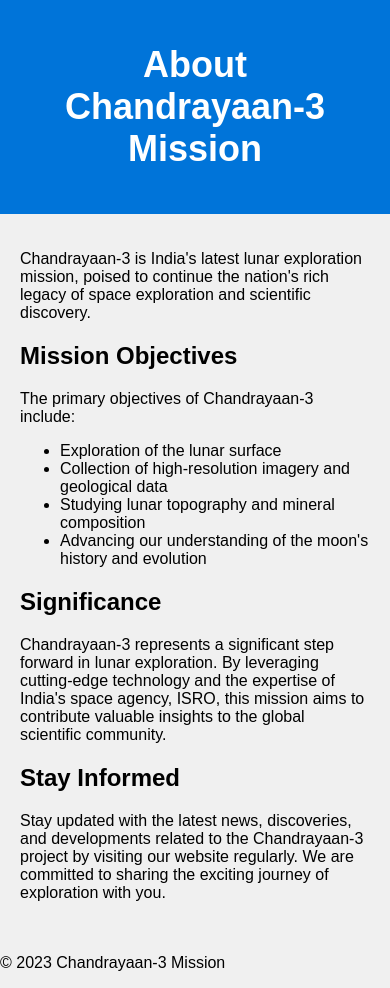
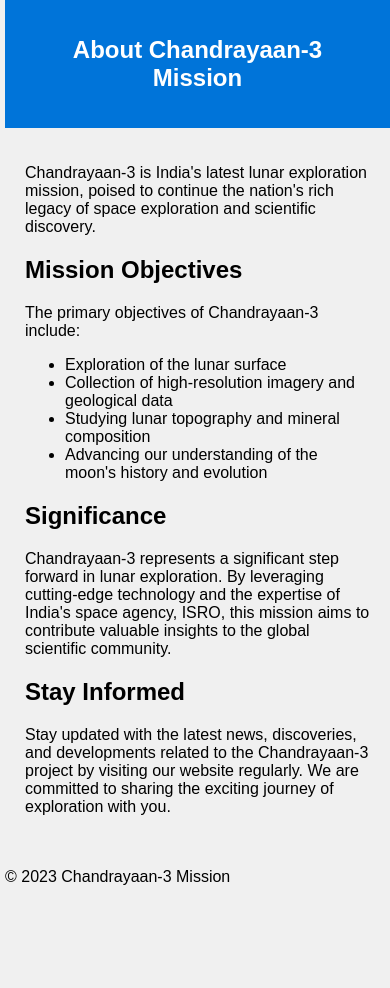
Before and after one commit to Chandan265/Chandrayaan-3_In_html, a plain HTML site: page about.html in a window 390 px wide. After the commit the page ends 902 px from the top, so only its background shows below. Drawn offline with Linux system fonts and the light colour scheme.

Commit message:
Update about.html

```diff
--- a/about.html
+++ b/about.html
@@ -25,6 +25,19 @@
                margin: 0 auto;
                padding: 20px;
            }
+      @media (max-width: 768px) {
+    body {
+        margin-left: 5px; /* Adjust margin for smaller screens */
+    }
+
+    h1 {
+        font-size: 24px; /* Reduce font size for headings */
+    }
+
+    p, ul, li {
+        font-size: 16px; /* Adjust font size for paragraphs and lists */
+    }
+}
        </style>
 
   </head>
```
